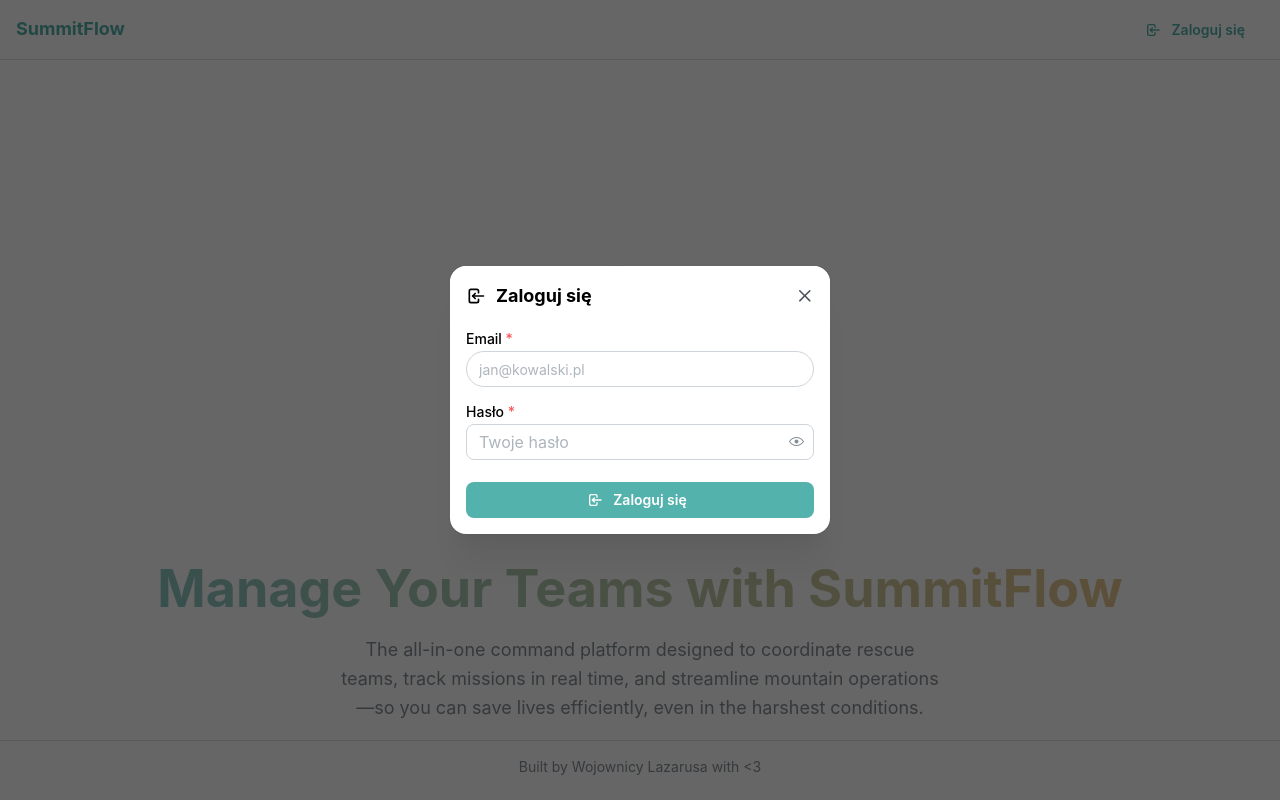
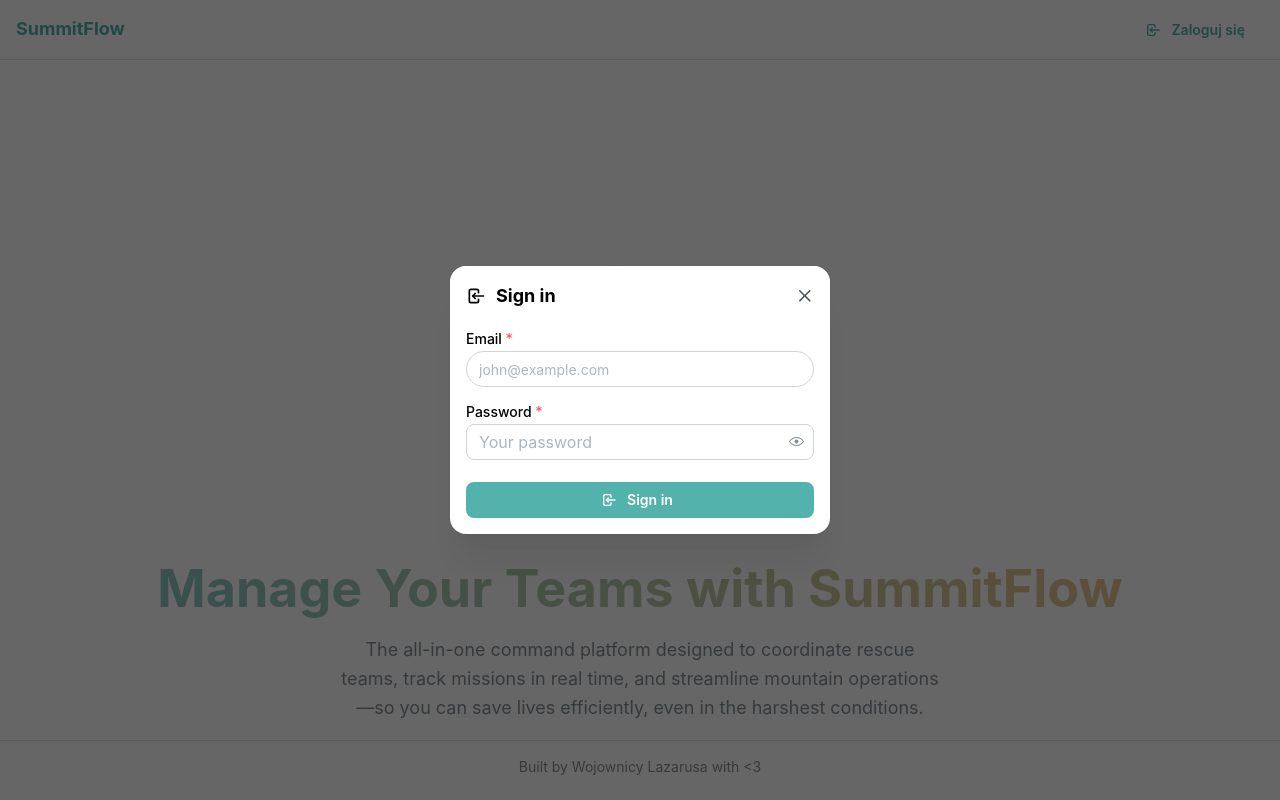
Before and after one commit to Lazarus-Duchy/kodaro-cmr, a React (Vite) app: page / in a window 1280 px wide. Both pictures are taken after a click on the button "Zaloguj się". Shown: the top 800 px of the page. Built offline with nearby package versions, Linux system fonts and the light colour scheme; no server answers.

Commit message:
Translation of logging in

```diff
--- a/src/components/Auth/AuthModal.jsx
+++ b/src/components/Auth/AuthModal.jsx
@@ -15,16 +15,17 @@ const AuthModal = ({ opened, onClose }) => {
   const [loading, setLoading]   = useState(false);
 
   const reset = () => {
-    setEmail('');    // was setUsername
+    setEmail('');
     setPassword('');
     setError('');
   };
+
   const handleLogin = async (e) => {
     e.preventDefault();
     setError('');
 
     if (!email || !password) {
-      setError('Wypełnij wszystkie pola.');
+      setError('Please fill in all fields.');
       return;
     }
 
@@ -35,7 +36,7 @@ const AuthModal = ({ opened, onClose }) => {
       onClose();
     } catch (err) {
       const detail = err?.response?.data?.detail;
-      setError(detail ?? 'Nieprawidłowa nazwa użytkownika lub hasło.');
+      setError(detail ?? 'Invalid email or password.');
     } finally {
       setLoading(false);
     }
@@ -51,7 +52,7 @@ const AuthModal = ({ opened, onClose }) => {
       title={
         <Group gap="xs">
           <IconLogin size={20} />
-          <Title order={4}>Zaloguj się</Title>
+          <Title order={4}>Sign in</Title>
         </Group>
       }
     >
@@ -65,7 +66,7 @@ const AuthModal = ({ opened, onClose }) => {
         <Stack gap="sm">
           <TextInput
             label="Email"
-            placeholder="jan@kowalski.pl"
+            placeholder="john@example.com"
             type="email"
             value={email}
             onChange={(e) => setEmail(e.target.value)}
@@ -74,8 +75,8 @@ const AuthModal = ({ opened, onClose }) => {
             autoFocus
           />
           <PasswordInput
-            label="Hasło"
-            placeholder="Twoje hasło"
+            label="Password"
+            placeholder="Your password"
             value={password}
             onChange={(e) => setPassword(e.target.value)}
             radius="md"
@@ -90,7 +91,7 @@ const AuthModal = ({ opened, onClose }) => {
             loading={loading}
             leftSection={<IconLogin size={16} />}
           >
-            Zaloguj się
+            Sign in
           </Button>
         </Stack>
       </form>
```
